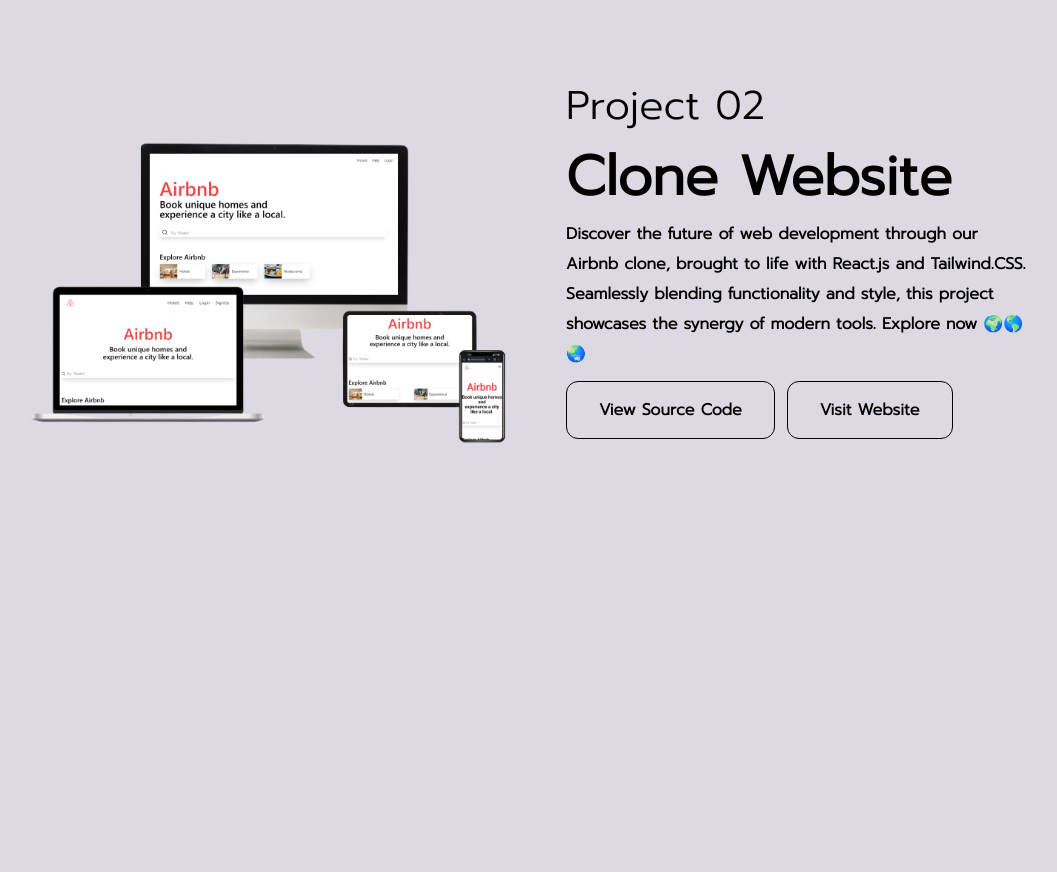
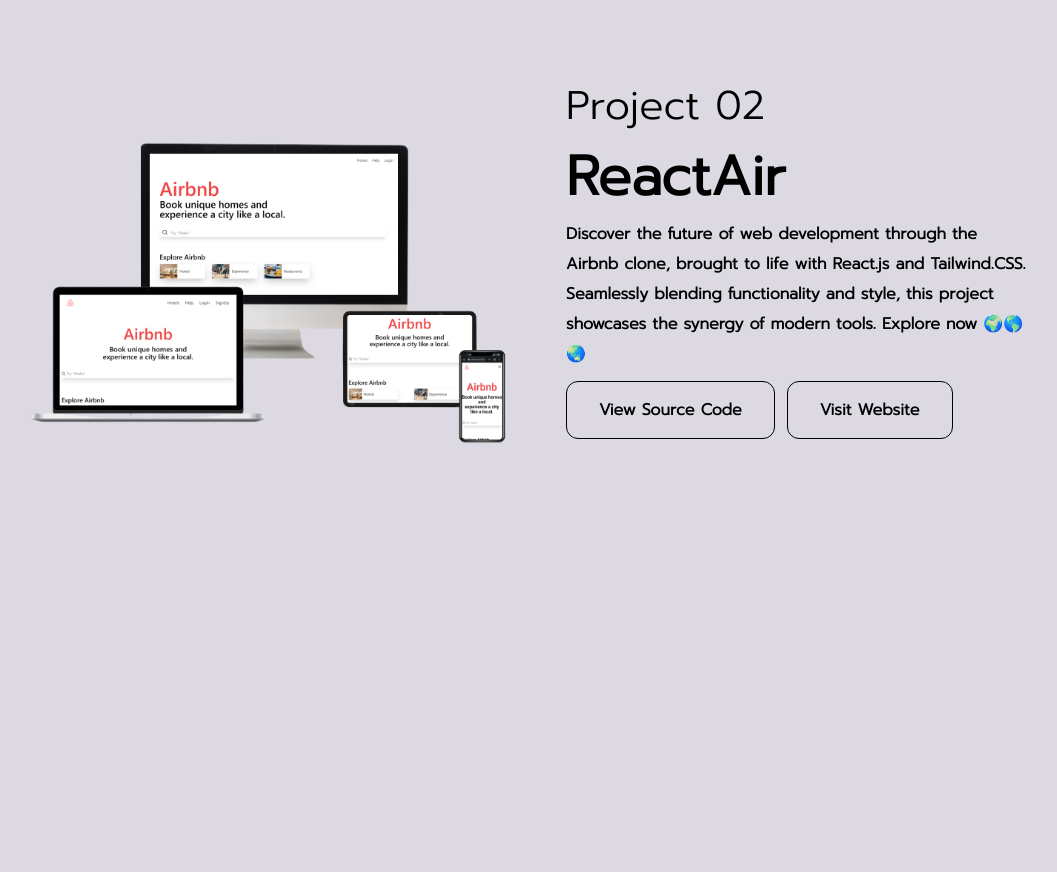
Before and after one commit to itsfarhankhan28/MyPortfolio-, a React (Create React App) app: page / in a window 1280 px wide. Shown: the part 2420-3292 px from the top of the page, without its empty margins (114-1171 px from the left). Built offline with nearby package versions, Linux system fonts and the light colour scheme; what tailwindcss-debug-screens would draw is missing.

Commit message:
feat(ProjectTwo): changed the project description

```diff
--- a/src/Components/ProjectTwo.jsx
+++ b/src/Components/ProjectTwo.jsx
@@ -96,8 +96,8 @@ const ProjectTwo = () => {
             style={{opacity:paragraph1Opacity,y:paragraph1TranslateY}}
             className='font-herofont xxsm:w-fit md:w-[50%] my-auto pt-20'>
             <h1 className='md:text-[35px] lg:text-[40px] xxsm:text-[25px]'>Project 02</h1>
-            <h1 className='md:text-[40px] lg:text-[55px] xxsm:text-[35px] font-semibold'>Clone Website</h1>
-            <p className='leading-[30px] font-semibold'>Discover the future of web development through our Airbnb clone, brought to life with React.js and Tailwind.CSS. Seamlessly blending functionality and style, this project showcases the synergy of modern tools. Explore now 🌍🌎🌏</p>
+            <h1 className='md:text-[40px] lg:text-[55px] xxsm:text-[35px] font-semibold'>ReactAir</h1>
+            <p className='leading-[30px] font-semibold'>Discover the future of web development through the Airbnb clone, brought to life with React.js and Tailwind.CSS. Seamlessly blending functionality and style, this project showcases the synergy of modern tools. Explore now 🌍🌎🌏</p>
             <a target='_blank' href="https://github.com/itsfarhankhan28/CloneWeb/tree/master/cloneweb"><button className='border border-black bg-Mischka md:px-8 py-4 mt-3 font-semibold rounded-xl mr-3'>View Source Code</button></a>
             <a target='_blank' href="https://clone-web-liart.vercel.app/"><button className='border border-black bg-Mischka md:px-8 py-4 mt-3 font-semibold rounded-xl'>Visit Website</button></a>
             </motion.p>
```
